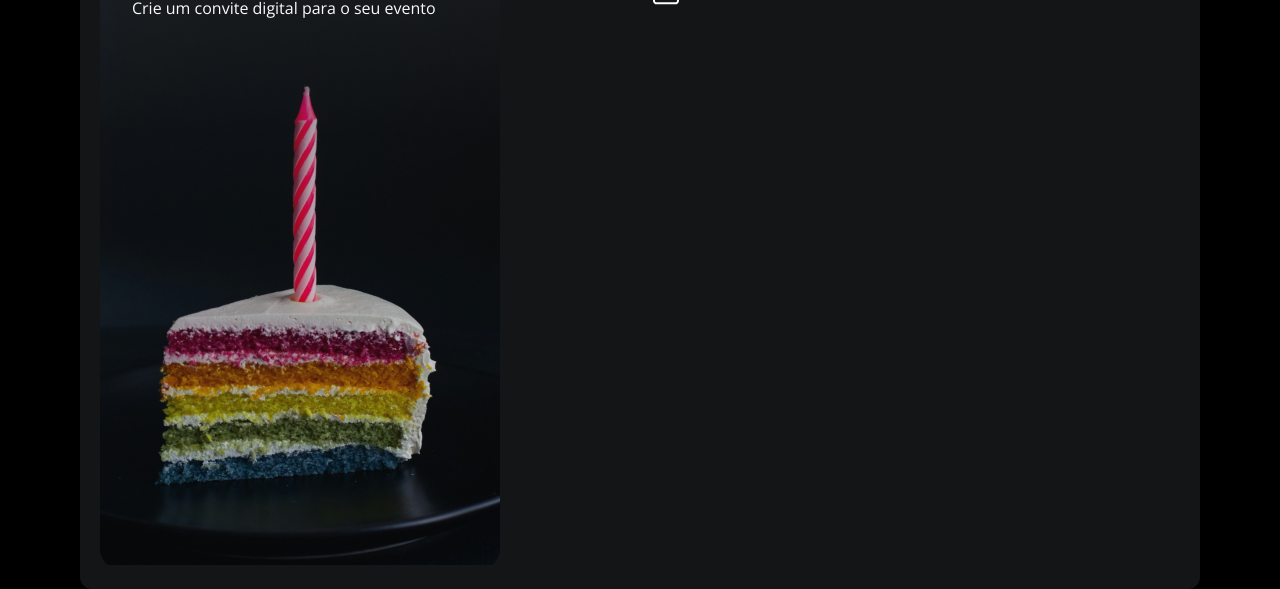
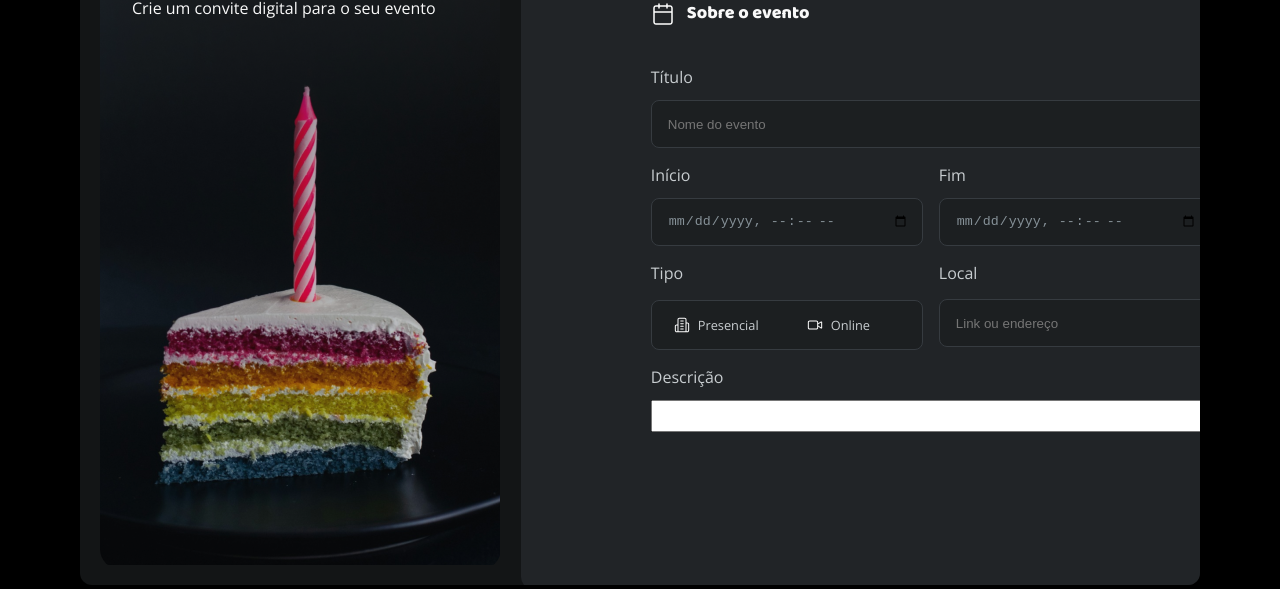
Before and after one commit to ArthurScarcela/formulario-de-convite, a plain HTML site: page index.html in a window 1280 px wide. Shown: the part 283-872 px from the top of the page. Drawn offline with nearby package versions, Linux system fonts and the light colour scheme.

Commit message:
criação e estilização dos primeiros fieldsets

```diff
--- a/index.html
+++ b/index.html
@@ -34,12 +34,68 @@
       <div class="main-container">
         <h1>Crie seu convite</h1>
 
-        <div class="calendar">
-          <img src="assets/icons/calendar.svg" alt="ícone de calendário">
-          <p>Sobre o evento</p>
-        </div>
+        <form action="#">
+
+          <div class="calendar">
+            <img src="assets/icons/calendar.svg" alt="ícone de calendário">
+            <p>Sobre o evento</p>
+          </div>
+
+          <fieldset>
+            <div class="input-wrapper">
+              <label for="event-title">Título</label>
+              <input type="text" name="event-title" id="event-title" placeholder="Nome do evento">
+          </fieldset>
+
+          <fieldset class="term">
+            <div class="input-wrapper">
+              <label for="beginning-date">Início</label>
+              <input type="datetime-local" name="beginning-date" id="beginning-date">
+            </div>
+
+            <div class="input-wrapper">
+              <label for="end-date">Fim</label>
+              <input type="datetime-local" name="end-date" id="end-date">
+            </div>
+          </fieldset>
+
+          <fieldset class="especifications">
+            <div class="button-wrapper">
+              <label>Tipo</label>
+              <div class="button-type">
+                <div class="button-opt">
+                  <button value="presencial">
+                    <div class="bt-img" id="presencial"></div>
+                    Presencial
+                  </button>
+                </div>
+                <div class="button-opt">
+                  <button value="online">
+                    <div class="bt-img" id="online"></div>
+                    Online
+                  </button>
+                </div>
+              </div>
+            </div>
+
+            <div class="input-wrapper">
+              <label for="location">Local</label>
+              <input type="text" name="location" id="location" placeholder="Link ou endereço">
+            </div>
+
+          </fieldset>
+
+          <fieldset>
+            <div class="input-wrapper">
+              <label for="description">Descrição</label>
+              <textarea name="description" id="description"></textarea>
+            </div>
+          </fieldset>
       </div>
-    </main>
+      </form>
+
+  </div>
+  </main>
   </div>
 
 </body>
--- /dev/null
+++ b/styles/fields/button.css
@@ -0,0 +1,81 @@
+.button-wrapper {
+  width: 17rem;
+
+
+  gap: 1rem;
+
+  display: grid;
+  align-items: center;
+
+  & label{
+    font: var(--body);
+    color: var(--text-body);
+
+  }
+
+  & .button-type{
+    border: 1px solid var(--input-stroke);
+    border-radius: .5rem;
+
+    background-color: var(--input-base);
+    display: grid;
+
+    grid-template-columns: 1fr 1fr;
+    gap: .25rem;
+
+    padding: .25rem;
+
+    & .button-opt {
+      & button {
+        cursor: pointer;
+        display: flex;
+        align-items: center;
+
+        gap: 0.5rem;
+
+        padding-inline: 1.12rem;
+
+        background: transparent;
+        width: 100%;
+        border: none;
+
+        font: 400 0.8rem var(--open-sans);
+        color: var(--text-body);
+
+        & .bt-img {
+          width: 1rem;
+          height: auto;
+          margin-block: .75rem;
+        }
+        & #presencial {
+          width: 1rem;
+          height: 1rem;
+          background-image: url(/assets/icons/building-2.svg);
+          background-size: cover;
+        }
+        & #online {
+          width: 1rem;
+          height: 1rem;
+          background-image: url(/assets/icons/video.svg);
+          background-size: cover;
+        }
+      }
+      & button:focus, :active, :hover {
+        transition: 0.5s;
+        background-color: var(--shape-button);
+        border-radius: .3rem;
+
+        font: 600 0.8rem var(--open-sans);
+        color: var(--text-heading);
+
+        & #presencial {
+            background-image: url(/assets/icons/building-2\ hover.svg);
+        }
+        & #online {
+          background-image: url(/assets/icons/video-hover.svg);
+        }
+
+      }
+    }
+  }
+}
--- /dev/null
+++ b/styles/fields/input.css
@@ -0,0 +1,36 @@
+.input-wrapper {
+  display: grid;
+  row-gap: .75rem;
+
+  & label {
+    font: var(--body);
+    color: var(--text-body);
+  }
+
+  & input {
+    height: 3rem;
+    border-radius: .5rem;
+    background-color: var(--input-base);
+    outline: 2px;
+
+    color: #869198;
+
+    border: 1px solid var(--input-stroke);
+
+    padding-inline: .8rem;
+    padding-left: 1rem;
+
+  & ::placeholder {
+    color: var(--input-placeholder);
+  }
+  }
+
+}
+
+.term, .especifications{
+  display: grid;
+  grid-template-columns: 1fr 1fr;
+
+  gap: 1rem;
+
+}
--- a/styles/global.css
+++ b/styles/global.css
@@ -1,7 +1,7 @@
 * {
   margin: 0;
   padding: 0;
-
+  box-sizing: border-box;
 }
 
 :root {
@@ -55,13 +55,24 @@
 }
 
 body {
+  display: flex;
+  justify-content: center;
+  align-items: center;
   background-color: #000;
   border-top-left-radius: 2.5rem;
   border-top-right-radius: 2.5rem;
   padding-top: 20px;
+
+  & .app{
+    width: 80rem;
+  }
 }
 
 img {
   max-width: 100%;
   height: auto;
 }
+
+fieldset {
+  border: none;
+}
--- a/styles/index.css
+++ b/styles/index.css
@@ -1,2 +1,4 @@
 @import url(global.css);
 @import url(layout.css);
+@import url(/styles/fields/input.css);
+@import url(/styles/fields/button.css);
--- a/styles/layout.css
+++ b/styles/layout.css
@@ -1,6 +1,9 @@
 .app {
+  max-height: 768px;
+  overflow: hidden;
+
   display: grid;
-  grid-template-columns: 1fr 2fr;
+  grid-template-columns: 26.3rem 52.5rem;
 
   border-radius: 12px;
   gap: 20px;
@@ -9,12 +12,12 @@
   margin-inline: 80px;
 
   background-color: #131516;
-  overflow: hidden;
+
 }
 
 
 .aside-container {
-  width: 25rem;
+
   margin-block: 20px;
   margin-left: 20px;
 
@@ -48,21 +51,47 @@
     }
   }
   & #img-background{
-    width: 100%;
+    width: 25rem;
     height: auto;
   }
 }
 
 main {
+
+  background-color: var(--shape-body);
+  margin-right: 1.25rem;
+  margin-top: 1.25rem;
+
+
+  border-radius: 12px;
+
   & .main-container {
+    margin-inline: 130px;
     margin-top: 80px;
-    margin-inline: 130px;
+
+  }
+  & fieldset {
+    margin-bottom: 1rem;
+  }
+
+  & h1 {
+    font: 800 1.75rem var(--baloo);
+    color: var(--text-heading);
   }
 
   & .calendar {
     display: flex;
     align-items: center;
     gap: .75rem;
-    margin-top: 40px;
+    margin-top: 2.5rem;
+    margin-bottom: 2.5rem;
+
+    font: 800 1.12rem/20% var(--baloo);
+    color: var(--text-heading);
+
+    & img {
+      width: 1.5rem;
+      height: 1.5rem;
+    }
   }
 }
```
Also changed, not shown: assets/icons/building-2 hover.svg (added), assets/icons/video-hover.svg (added).
